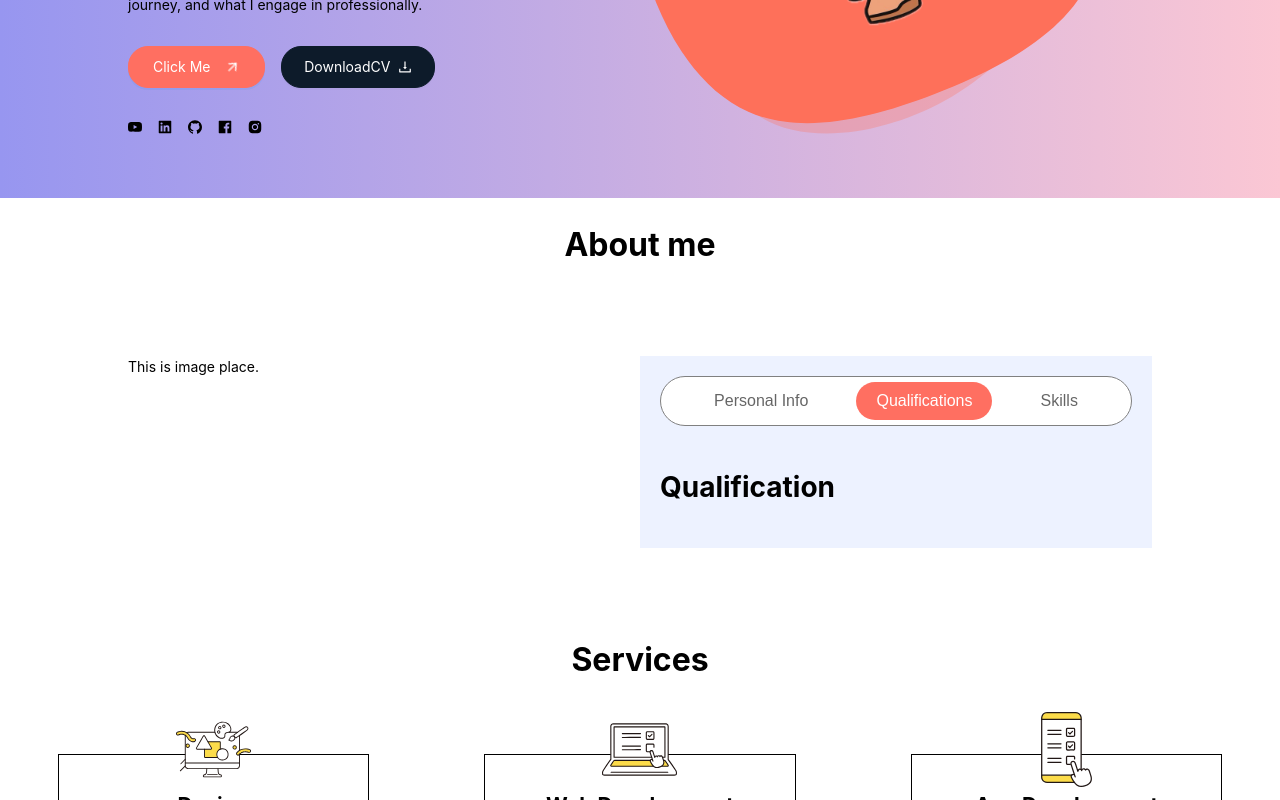
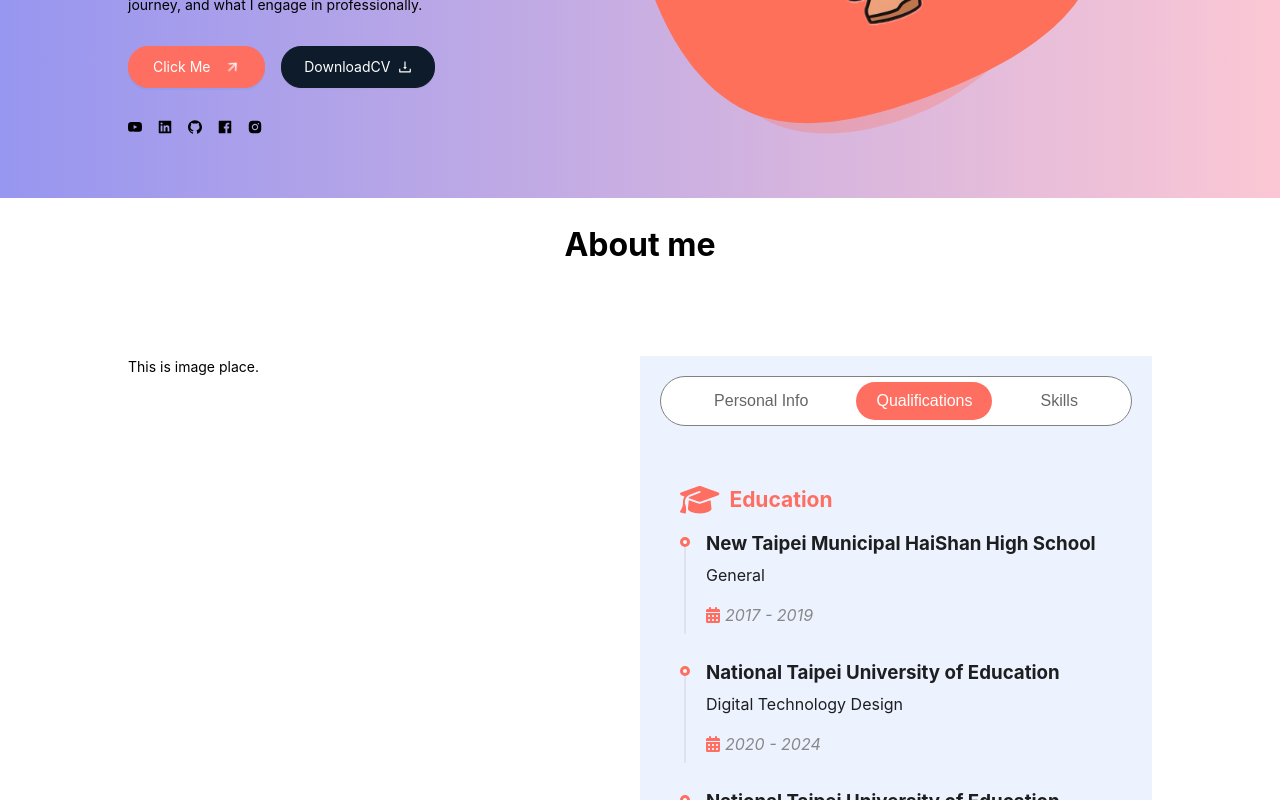
Before and after one commit to Charliebear520/myWebsite, a React (Vite) app: page / in a window 1280 px wide. Both pictures are taken after a click on the button "Qualifications". Shown: the part 448-1248 px from the top of the page. Built offline with nearby package versions, Linux system fonts and the light colour scheme.

Commit message:
edit qualification page

```diff
--- a/package.json
+++ b/package.json
@@ -11,6 +11,9 @@
   },
   "dependencies": {
     "@ant-design/icons": "^5.5.1",
+    "@fortawesome/fontawesome-svg-core": "^6.6.0",
+    "@fortawesome/free-solid-svg-icons": "^6.6.0",
+    "@fortawesome/react-fontawesome": "^0.2.2",
     "antd": "^5.21.5",
     "framer-motion": "^11.11.9",
     "lodash": "^4.17.21",
--- a/src/components/Qualification/index.jsx
+++ b/src/components/Qualification/index.jsx
@@ -1,7 +1,55 @@
+import React from "react";
+import { Timeline, ConfigProvider } from "antd";
+import { FontAwesomeIcon } from "@fortawesome/react-fontawesome";
+import {
+  faGraduationCap,
+  faCalendarAlt,
+} from "@fortawesome/free-solid-svg-icons";
+import educationData from "../../json/education.json";
+import styles from "./qualification.module.css";
+
 export default function Qualification() {
   return (
-    <div>
-      <h1>Qualification</h1>
+    <div className={styles.container}>
+      <h2 className={styles.title}>
+        <FontAwesomeIcon icon={faGraduationCap} className={styles.icon} />
+        Education
+      </h2>
+      <ConfigProvider
+        theme={{
+          components: {
+            Timeline: {
+              itemPaddingBottom: "0px",
+            },
+          },
+          token: {
+            /* here is your global tokens */
+            fontSize: 16,
+          },
+        }}
+      >
+        <Timeline>
+          {educationData.map((edu) => (
+            <Timeline.Item key={edu.id} color="#ff6f61">
+              <div className={styles.timelineContent}>
+                <div>
+                  <h3>{edu.school}</h3>
+                  <p>{edu.department}</p>
+                </div>
+                <div>
+                  <p className={styles.period}>
+                    <FontAwesomeIcon
+                      icon={faCalendarAlt}
+                      className={styles.calendarIcon}
+                    />
+                    {edu.period}
+                  </p>
+                </div>
+              </div>
+            </Timeline.Item>
+          ))}
+        </Timeline>
+      </ConfigProvider>
     </div>
   );
 }
--- /dev/null
+++ b/src/components/Qualification/qualification.module.css
@@ -0,0 +1,45 @@
+.container {
+  padding: 20px;
+}
+
+.title {
+  color: #ff6f61;
+  display: flex;
+  align-items: center;
+  margin-bottom: 20px;
+}
+
+.icon {
+  margin-right: 10px;
+  font-size: 1.5em;
+}
+
+.container h3 {
+  margin: 0;
+  margin-bottom: 5px;
+}
+
+.container p {
+  margin: 0;
+}
+
+.timelineContent {
+  display: flex;
+  flex-direction: column;
+  margin-bottom: 2rem;
+  gap:1rem;
+}
+
+.period {
+  color: #888;
+  font-style: italic;
+  margin-top: 5px; /* 可以根据需要调整间距 */
+  display: flex;
+  align-items: center; /* 使图标和文本垂直居中 */
+}
+
+.calendarIcon {
+  font-size: 16px;
+  color: #ff6f61;
+  margin-right: 5px; /* 图标与文本之间的间距 */
+}
--- /dev/null
+++ b/src/json/education.json
@@ -0,0 +1,20 @@
+[
+  {
+    "id": 1,
+    "school": "New Taipei Municipal HaiShan High School",
+    "department": "General",
+    "period": "2017 - 2019"
+  },
+  {
+    "id": 2,
+    "school": "National Taipei University of Education",
+    "department": "Digital Technology Design",
+    "period": "2020 - 2024"
+  },
+  {
+    "id": 3,
+    "school": "National Taipei University of Education",
+    "department": "Master Program in Toy and Game Design",
+    "period": "2024 - 2026"
+  }
+]
```
Also changed, not shown: 1 other file (tests, documents, lock files or other folders).
